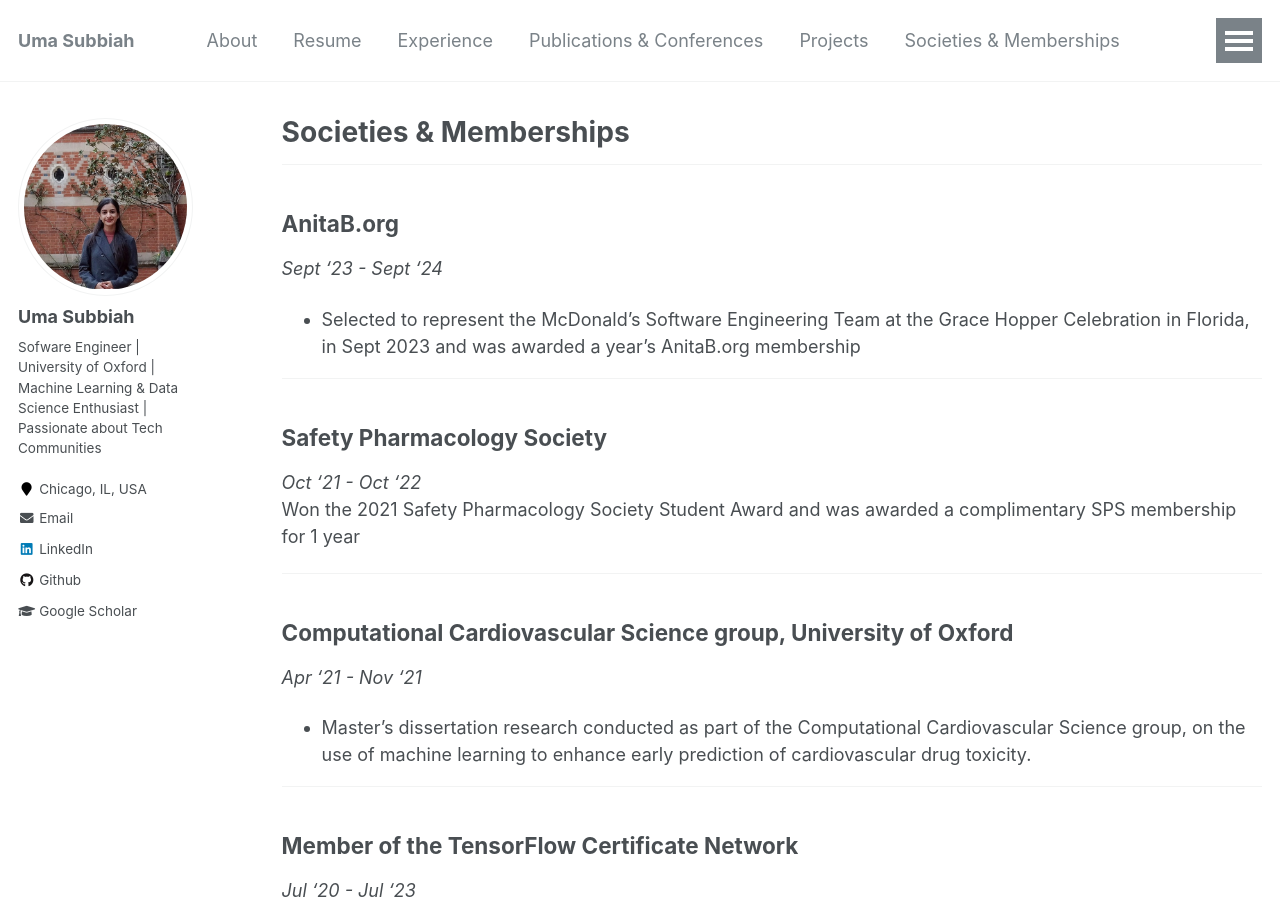
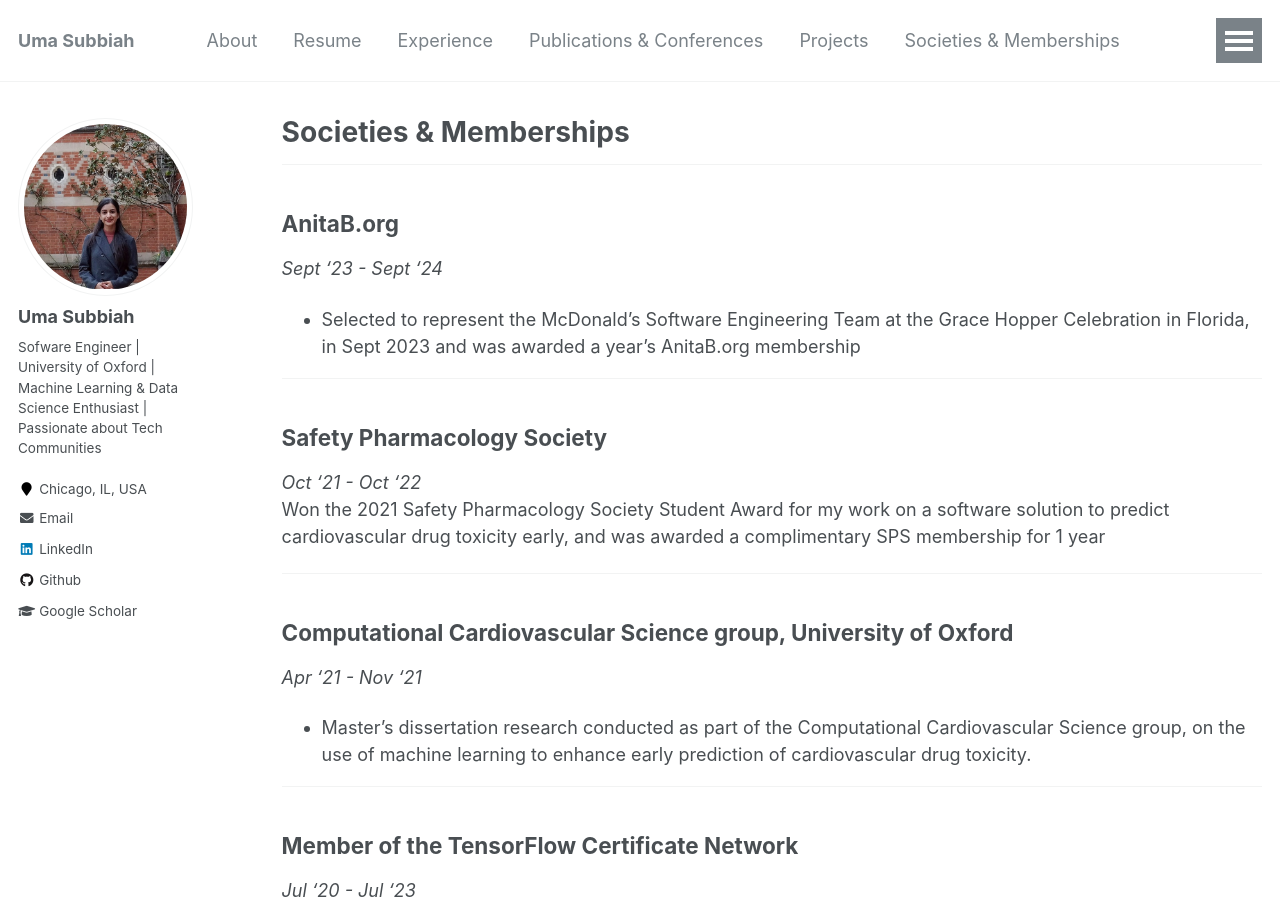
Before and after one commit to uma-subbiah/uma-subbiah.github.io, a Jekyll site: the page built from _pages/societies.md, in a window 1280 px wide and 900 px high. Built offline with Jekyll 4.4.1, drawn with Linux system fonts in a browser that asks for light colours.

Commit message:
Update societies.md

```diff
--- a/_pages/societies.md
+++ b/_pages/societies.md
@@ -19,7 +19,7 @@ _Sept '23 - Sept '24_
 ## Safety Pharmacology Society
 _Oct '21 - Oct '22_
 <br>
-Won the 2021 Safety Pharmacology Society Student Award and was awarded a complimentary SPS membership for 1 year
+Won the 2021 Safety Pharmacology Society Student Award for my work on a software solution to predict cardiovascular drug toxicity early, and was awarded a complimentary SPS membership for 1 year
 <hr>
 
 
```
